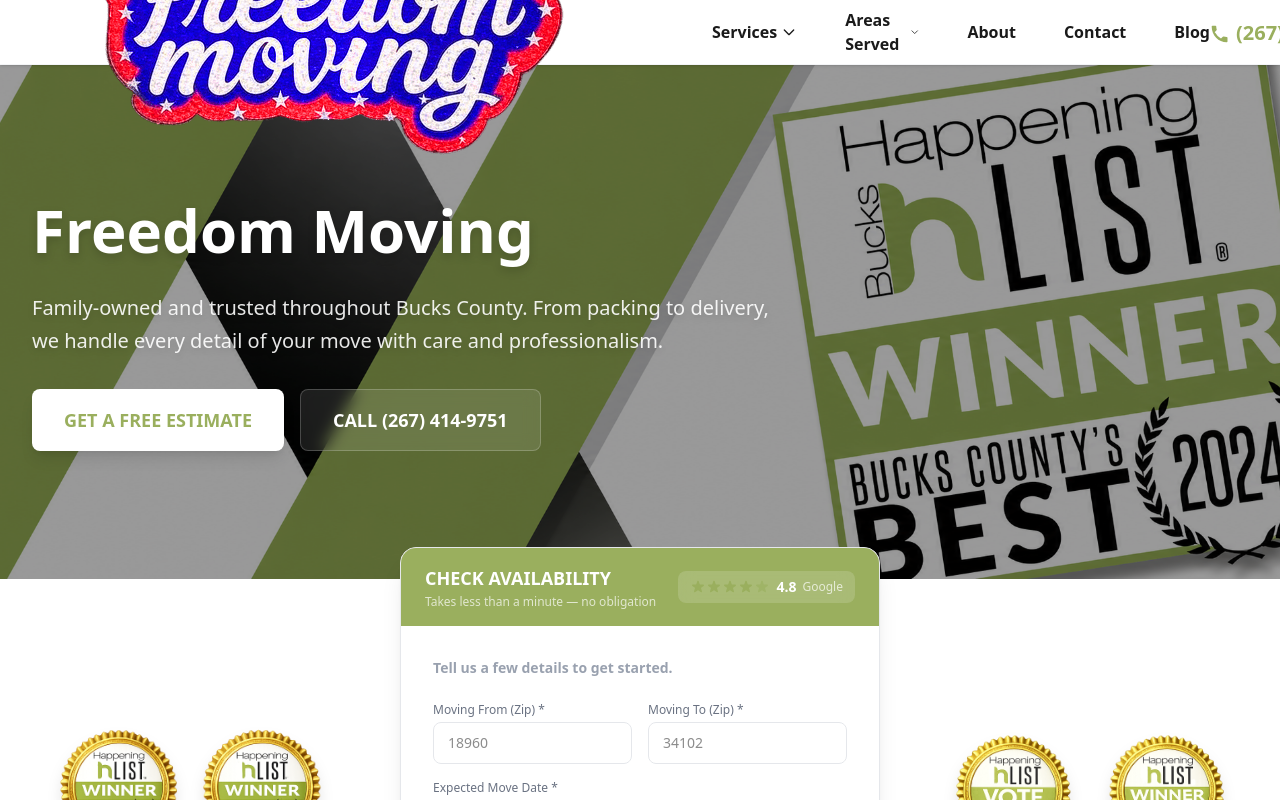
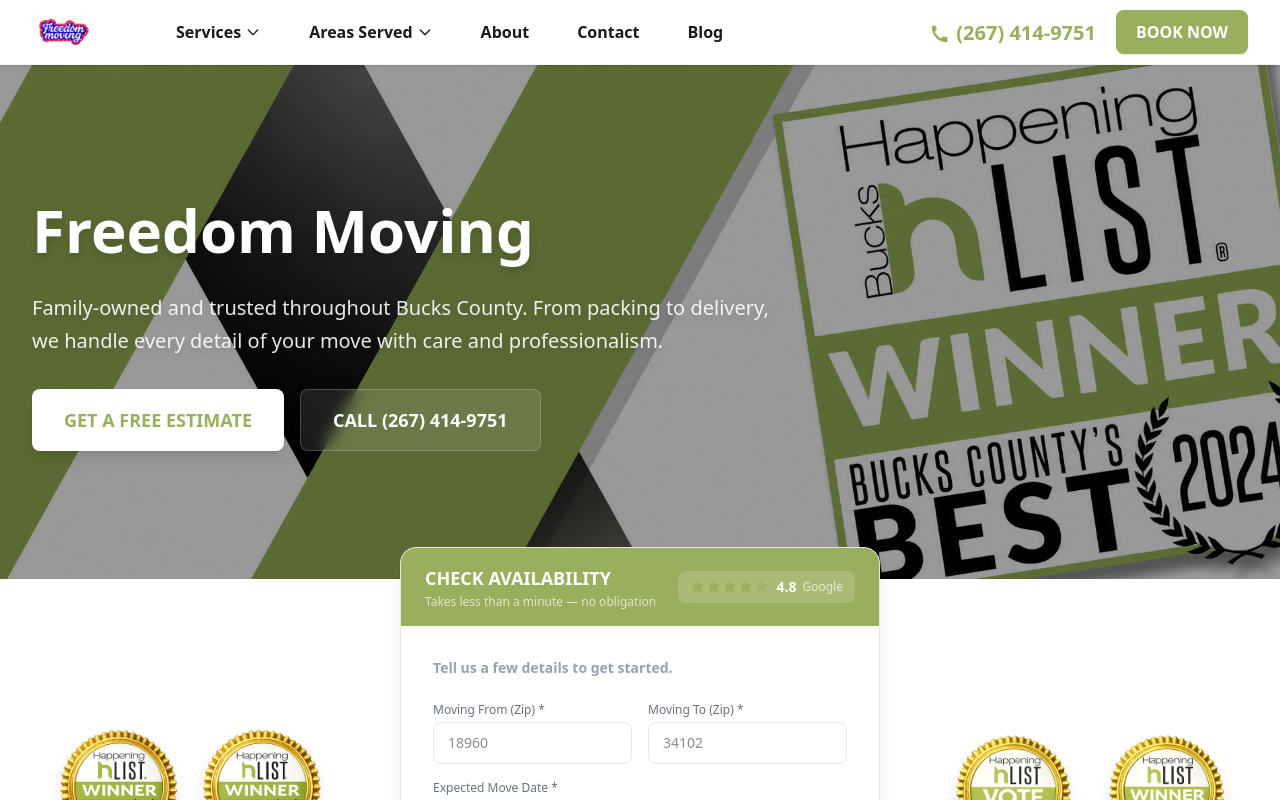
Before and after one commit to jp05831/freedommoversnew, a Next.js app: page / in a window 1280 px wide. Shown: the top 800 px of the page. Built offline with nearby package versions, Linux system fonts and the light colour scheme.

Commit message:
fix: prevent global img height:auto from overriding Tailwind height classes

```diff
--- a/src/app/globals.css
+++ b/src/app/globals.css
@@ -6,8 +6,8 @@
   max-width: 100vw;
 }
 
-/* Ensure images don't overflow */
-img {
+/* Ensure images don't overflow (except when height is explicitly set) */
+img:not([class*="h-"]) {
   max-width: 100%;
   height: auto;
 }
```
